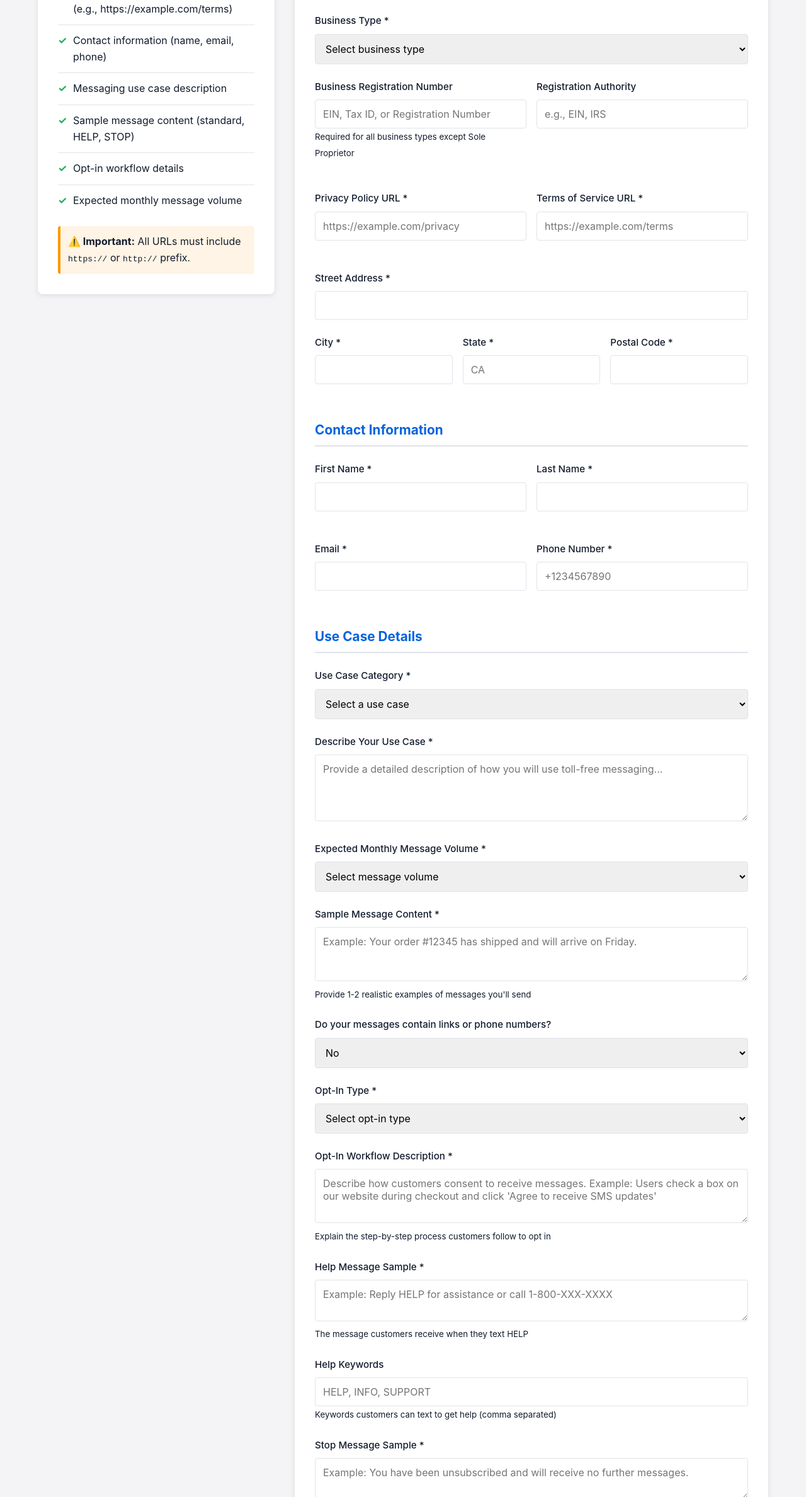
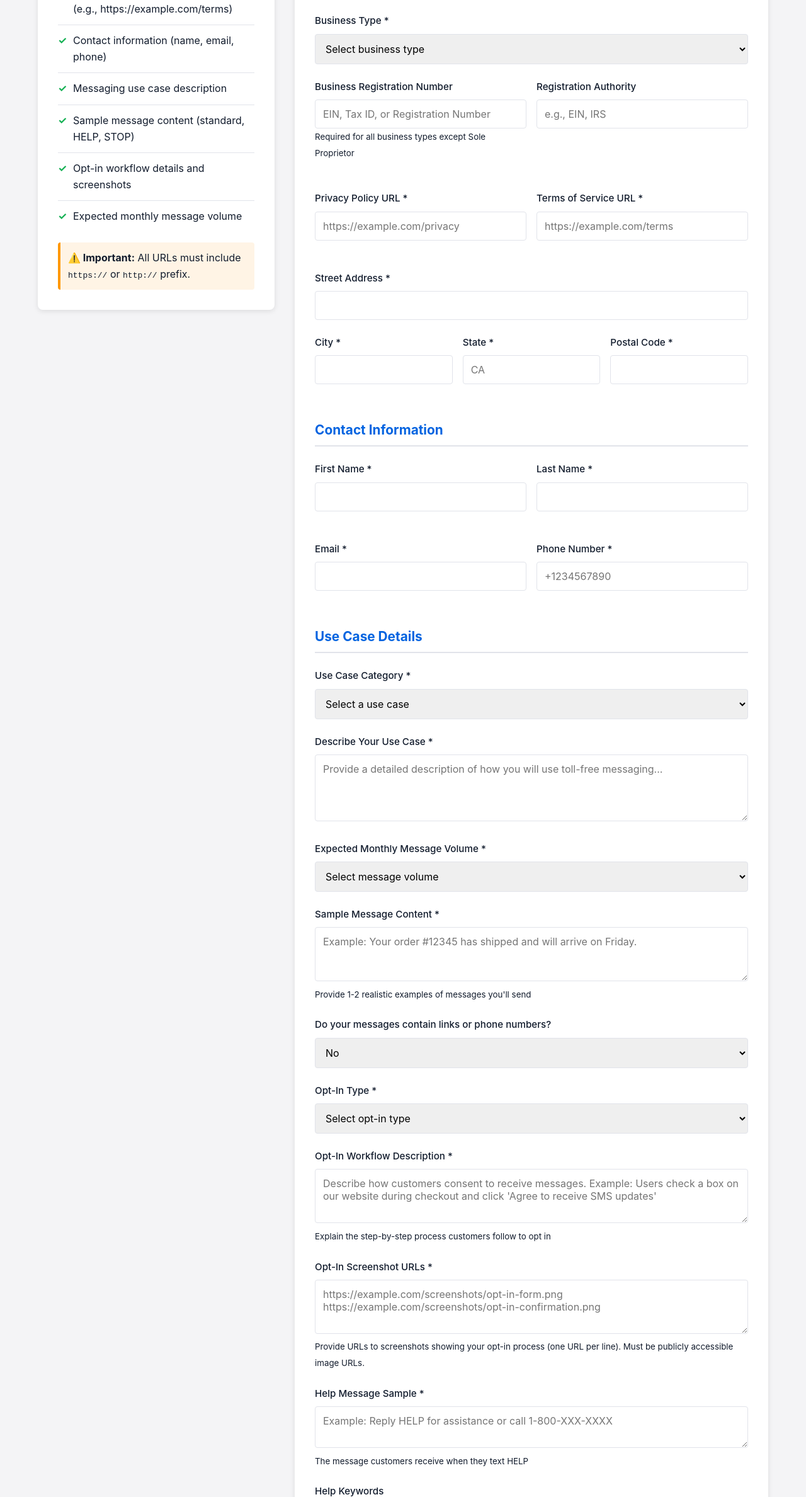
Before and after one commit to charlesqdeng/cd-demo-compliance-embeddable, a website: page public/index.html in a window 1280 px wide. Shown: the part 892-3269 px from the top of the page at 63% size. Drawn offline with Linux system fonts and the light colour scheme; no server answers.

Commit message:
Add required optInImageUrls field to custom form
- Add textarea for opt-in screenshot URLs (required)
- Support multiple URLs (one per line)
- Split URLs and send as array to API
- Update info cards to mention screenshots
- Fixes 'optInImageUrls is required' error

```diff
--- a/public/index.html
+++ b/public/index.html
@@ -42,7 +42,7 @@
                         <li>Contact information (name, email, phone)</li>
                         <li>Messaging use case description</li>
                         <li>Sample message content (standard, HELP, STOP)</li>
-                        <li>Opt-in workflow details</li>
+                        <li>Opt-in workflow details and screenshots</li>
                         <li>Expected monthly message volume</li>
                     </ul>
                     <div style="background: #FFF4E5; border-left: 4px solid #FF9800; padding: 0.75rem; margin-top: 1rem; border-radius: 4px;">
--- a/public/script.js
+++ b/public/script.js
@@ -209,6 +209,13 @@ async function initializeVerificationForm() {
             </div>
 
             <div class="form-group">
+                <label for="optInImageUrls">Opt-In Screenshot URLs *</label>
+                <textarea id="optInImageUrls" name="optInImageUrls" rows="3" required
+                    placeholder="https://example.com/screenshots/opt-in-form.png&#10;https://example.com/screenshots/opt-in-confirmation.png"></textarea>
+                <small>Provide URLs to screenshots showing your opt-in process (one URL per line). Must be publicly accessible image URLs.</small>
+            </div>
+
+            <div class="form-group">
                 <label for="helpMessage">Help Message Sample *</label>
                 <textarea id="helpMessage" name="helpMessage" rows="2" required
                     placeholder="Example: Reply HELP for assistance or call 1-800-XXX-XXXX"></textarea>
@@ -360,6 +367,7 @@ async function handleFormSubmit(e) {
         linkExamples: document.getElementById('linkExamples').value,
         optInType: document.getElementById('optInType').value,
         optInWorkflow: document.getElementById('optInWorkflow').value,
+        optInImageUrls: document.getElementById('optInImageUrls').value.split('\n').filter(url => url.trim()),
         helpMessage: document.getElementById('helpMessage').value,
         helpKeywords: document.getElementById('helpKeywords').value,
         stopMessage: document.getElementById('stopMessage').value,
--- a/server.js
+++ b/server.js
@@ -277,7 +277,7 @@ app.post('/api/verification/submit', async (req, res) => {
                 useCaseSummary: useCaseDescription,
                 productionMessageSample: messageContent,
                 optInType: optInType,
-                optInImageUrls: optInImageUrls || [],
+                optInImageUrls: Array.isArray(optInImageUrls) ? optInImageUrls : (optInImageUrls ? [optInImageUrls] : []),
                 messageVolume: messageVolume,
                 additionalInformation: additionalInfo
             });
```
Also changed, not shown: public/embeddable.html (+1 -1 lines).
